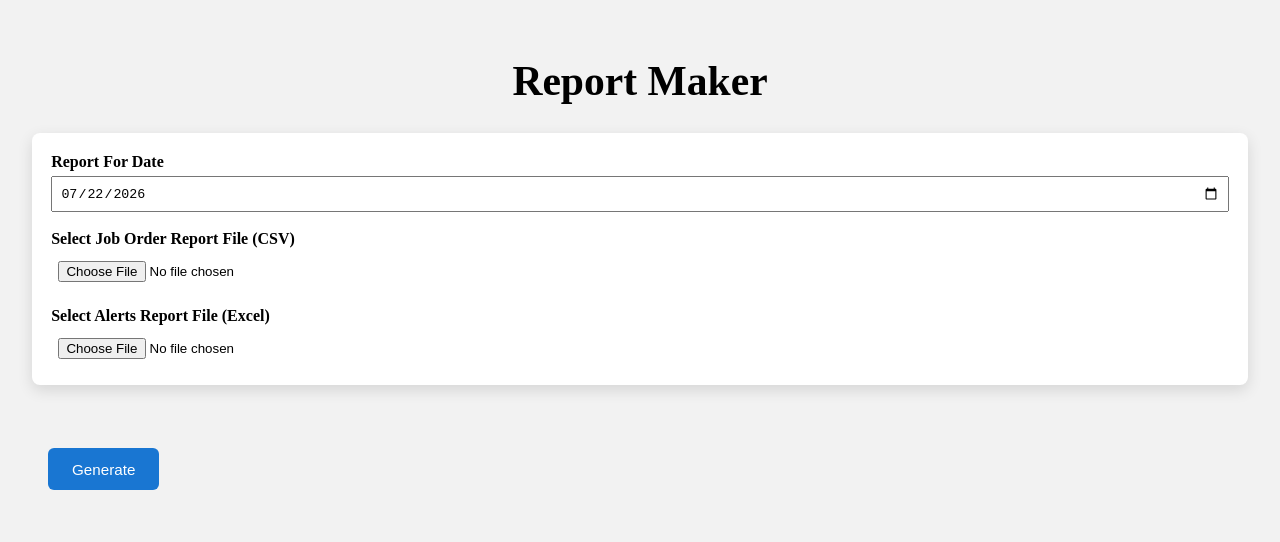
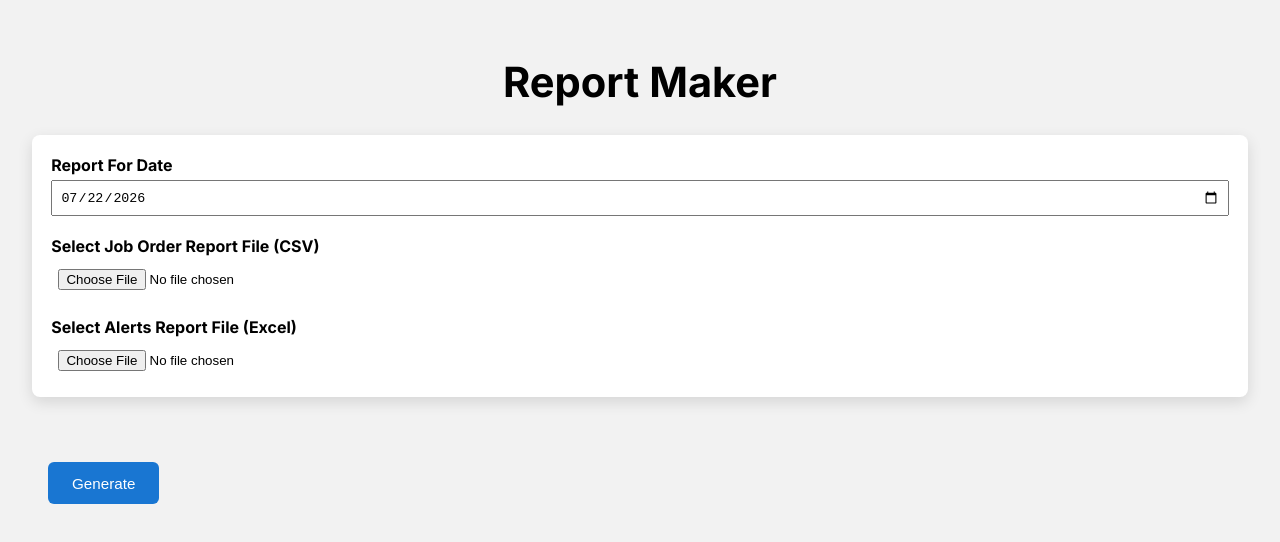
Before and after one commit to Raj-Kashyap001/dispatch-report, a React (Vite) app: page / in a window 1280 px wide. Shown: the top 542 px of the page. Built offline with nearby package versions, Linux system fonts and the light colour scheme.

Commit message:
fix: prevent viewport scroll during capture, Inter font, bolder headers
- Use visibility:hidden instead of display:none to avoid layout shift
- Import Inter font from Google Fonts, apply to body
- Make thead th font-weight:800 and yellow #FFD600

```diff
--- a/src/components/ReportTable.tsx
+++ b/src/components/ReportTable.tsx
@@ -44,9 +44,9 @@
   const captureCanvas = async () => {
     const el = cardRef.current;
     if (!el) return null;
-    if (actionsRef.current) actionsRef.current.style.display = "none";
+    if (actionsRef.current) actionsRef.current.style.visibility = "hidden";
     const canvas = await html2canvas(el, { backgroundColor: "#000", scale: 2 });
-    if (actionsRef.current) actionsRef.current.style.display = "";
+    if (actionsRef.current) actionsRef.current.style.visibility = "";
     return canvas;
   };
 
--- a/src/index.css
+++ b/src/index.css
@@ -1,12 +1,11 @@
-/* Google Font (Optional) */
-/* @import url("https://fonts.googleapis.com/css2?family=Roboto:wght@400;500;700&display=swap"); */
+@import url("https://fonts.googleapis.com/css2?family=Inter:wght@400;600;700;800&display=swap");
 
 :root {
     /* Colors */
     --bg: #f2f2f2;
     --blue: #4f7eb8;
     --green: #b9efb3;
-    --yellow: #ffe600;
+    --yellow: #FFD600;
     --black: #000;
     --white: #fff;
 
@@ -36,7 +35,7 @@
 body {
     margin: 0;
     background: var(--bg);
-    font-family: "Times New Roman", serif;
+    font-family: "Inter", sans-serif;
 }
 
 .App {
@@ -126,6 +125,7 @@
 
     padding: clamp(.35rem, .25rem + .3vw, .65rem);
     font-size: var(--fs-head);
+    font-weight: 800;
     text-transform: uppercase;
     text-align: center;
     line-height: 1.25;
```
